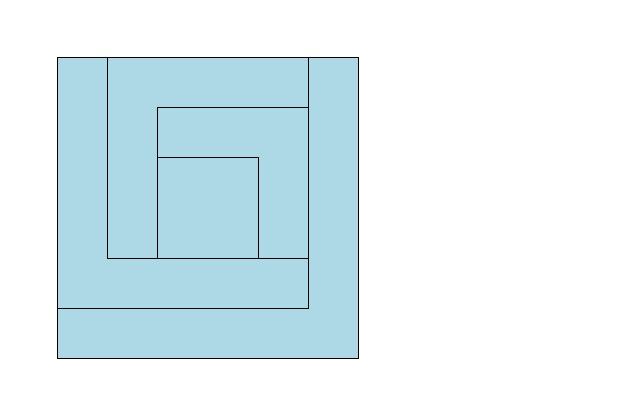
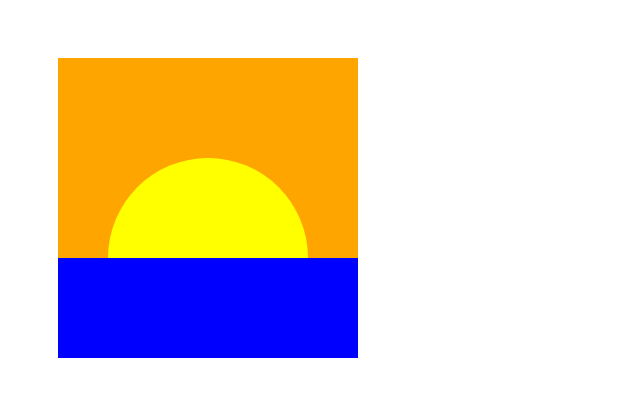
Before and after one commit to EHB-MCT/dev1-exercises-TobiMattot, a plain HTML site: page index.html in a window 1280 px wide. Shown: the whole page, without its empty margins (0-640 px from the left). Drawn offline with Linux system fonts and the light colour scheme.

Commit message:
1-5a Circle completed

```diff
--- /dev/null
+++ b/exercises/1-functions/1-5a.js
@@ -0,0 +1,28 @@
+"use strict";
+
+drawline();
+
+function drawline(){
+
+    let canvas = document.querySelector("canvas");
+    canvas.width = window.innerWidth;
+    canvas.height = window.innerHeight;
+    let context = canvas.getContext("2d");
+
+    context.beginPath();
+    context.fillStyle = "orange";
+    context.rect(50,50,300,300);
+    context.fill();
+
+    context.beginPath();
+    context.fillStyle = "blue";
+    context.rect(50,250,300,100);
+    context.fill();
+
+    context.beginPath();
+    context.arc(200,250,100,0*Math.PI,1*Math.PI,true);
+    context.fillStyle = "yellow";
+    context.fill();
+
+
+}
--- a/index.html
+++ b/index.html
@@ -1,7 +1,7 @@
 <html>
 
 <head>
-    <script src="exercises/1-functions/1-4.js" type="module"></script>
+    <script src="exercises/1-functions/1-5a.js" type="module"></script>
     <link rel="stylesheet" type="tekxt/css" href="styles/index.css" />
 </head>
 <body>
```
